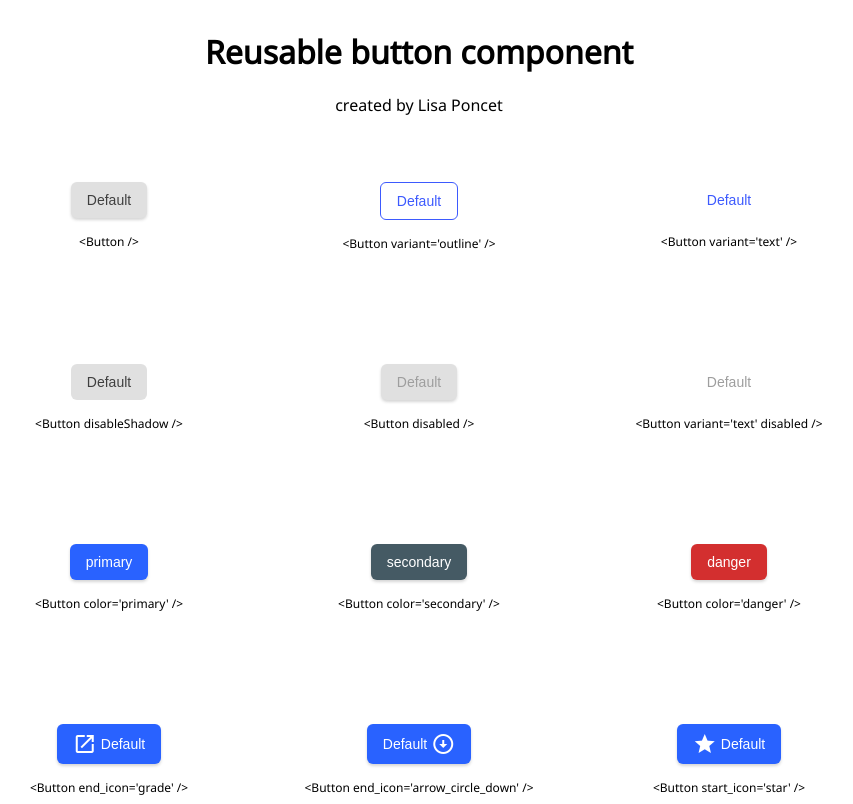
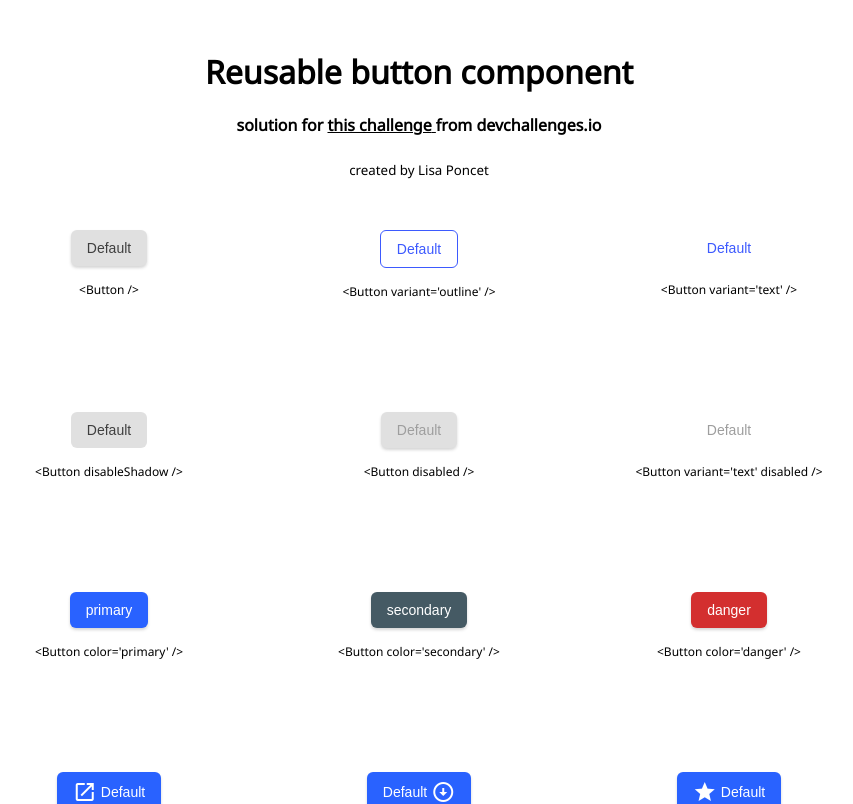
Before and after one commit to lisapnct/button-component-master, a React (Create React App) app: page / in a window 1280 px wide. Shown: the top 804 px of the page, without its empty margins (221-1074 px from the left). Built offline with nearby package versions, Linux system fonts and the light colour scheme.

Commit message:
add link to challenge

```diff
--- a/public/index.html
+++ b/public/index.html
@@ -28,7 +28,7 @@
       work correctly both with client-side routing and a non-root public URL.
       Learn how to configure a non-root public URL by running `npm run build`.
     -->
-    <title>React App</title>
+    <title>Button component | Lisa Poncet</title>
   </head>
   <body>
     <noscript>You need to enable JavaScript to run this app.</noscript>
--- a/src/App.js
+++ b/src/App.js
@@ -5,7 +5,18 @@ function App() {
   return (
     <div className="App">
       <h1>Reusable button component</h1>
-      <p>created by Lisa Poncet</p>
+      <h4>
+        solution for{" "}
+        <a
+          href="https://devchallenges.io/challenges/ohgVTyJCbm5OZyTB2gNY"
+          target="_blank"
+          rel="noreferrer"
+        >
+          this challenge{" "}
+        </a>{" "}
+        from devchallenges.io
+      </h4>
+      <small>created by Lisa Poncet</small>
       <div className="buttons">
         <div className="button-container">
           <div>
--- a/src/stylesheets/App.css
+++ b/src/stylesheets/App.css
@@ -2,7 +2,7 @@
 
 .App {
   font-family: "Noto Sans", sans-serif;
-  margin: 30px;
+  margin: 50px;
   text-align: center;
 }
 
@@ -29,3 +29,8 @@
 small {
   text-align: center;
 }
+
+a {
+  /* text-decoration: none; */
+  color: inherit;
+}
```
